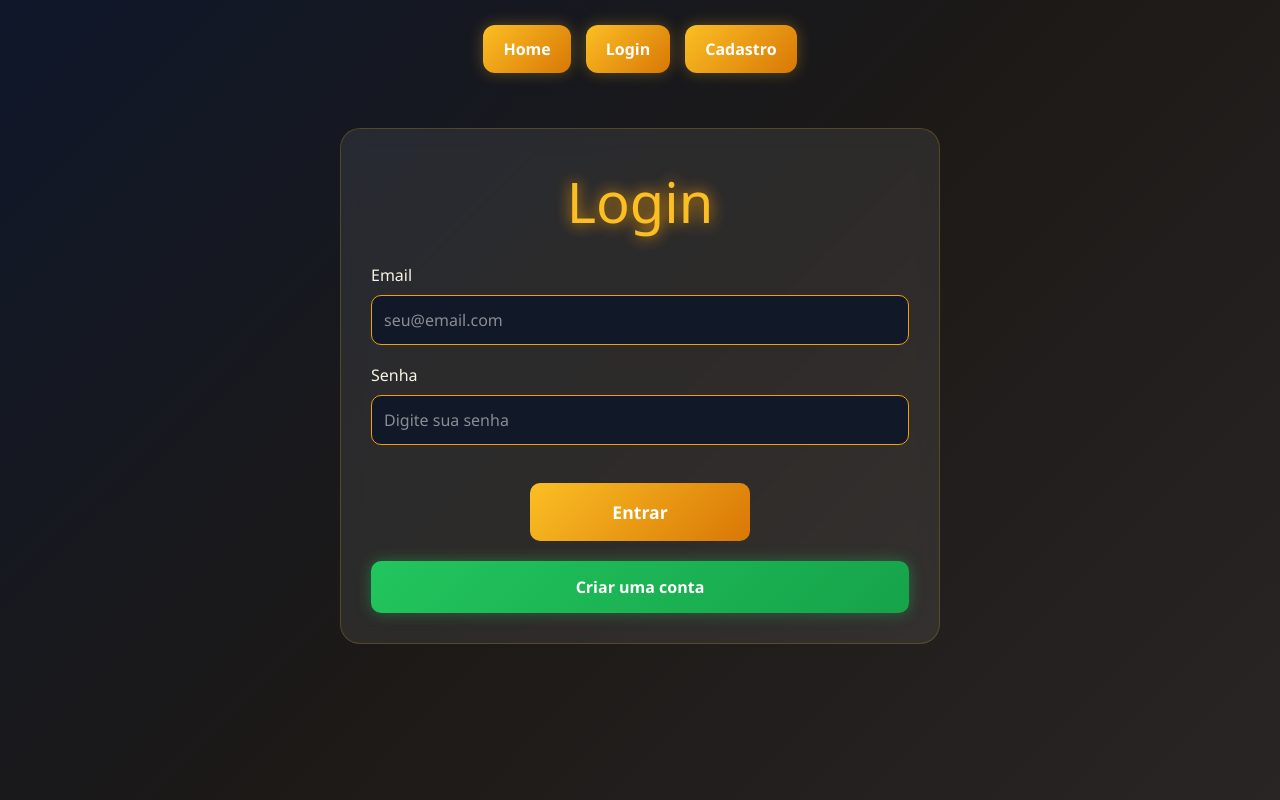
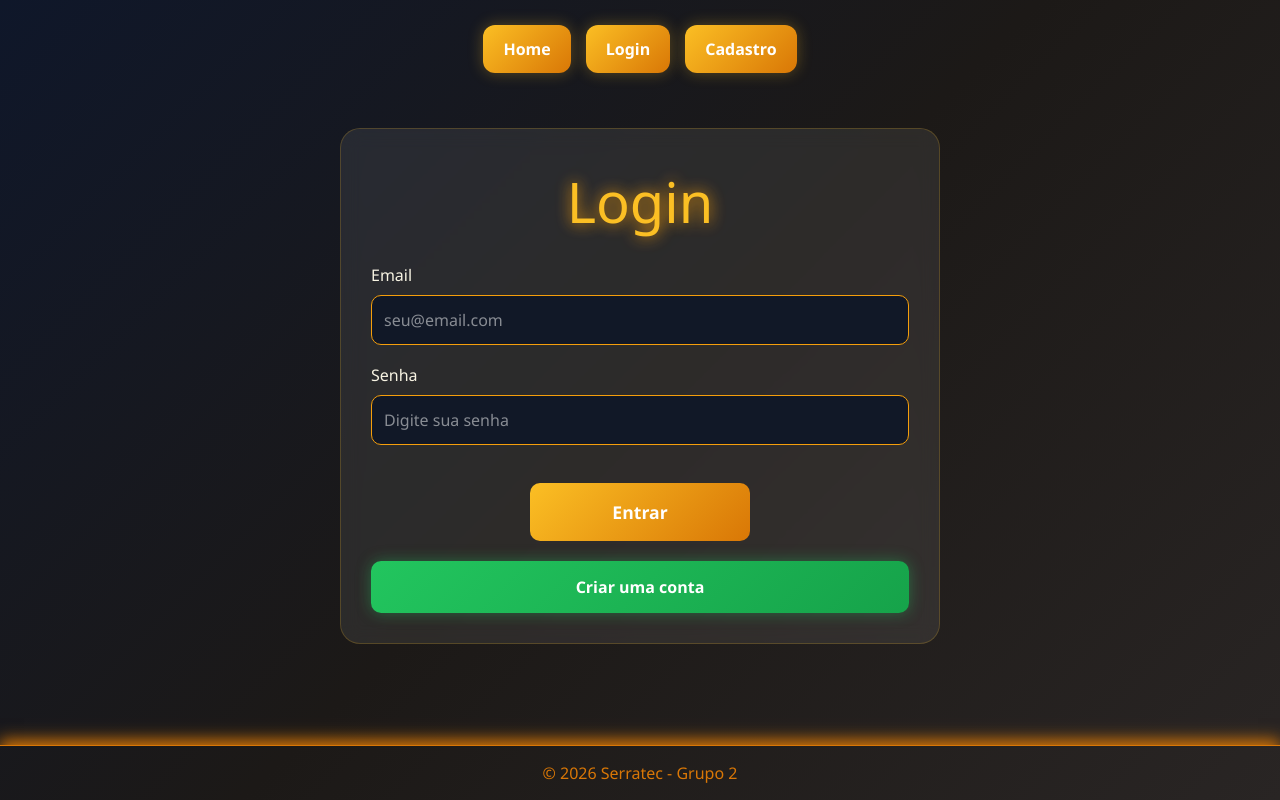
Before and after one commit to MattMC05/react-pet35-trabalho, a React (Vite) app: page /login in a window 1280 px wide. Built offline with nearby package versions, Linux system fonts and the light colour scheme.

Commit message:
Implementando rodape

```diff
--- a/src/App.jsx
+++ b/src/App.jsx
@@ -1,6 +1,7 @@
 import { Link, useNavigate } from "react-router";
 import { useAuth } from "./contexts/AuthContext";
 import AppRouter from "./router";
+import Rodape from "./components/Rodape";
 
 function App() {
   const navigate = useNavigate();
@@ -12,17 +13,8 @@ function App() {
   }
 
   return (
-    <main className="app">
-      {/*
-        No Vite, o React Router funciona do lado do cliente.
-        O BrowserRouter fica no main.jsx envolvendo o App inteiro.
-        Assim, toda a aplicacao consegue usar rotas, links e navegacao.
-      */}
+    <div className="app flex flex-col min-h-screen">
       <nav className="menu">
-        {/*
-          Link troca a rota sem recarregar a pagina, diferente de uma tag <a>.
-          Use Link quando a navegacao aparece direto na tela, como menu ou botoes de pagina.
-        */}
         <Link to="/">Home</Link>
         {estaAutenticado && (
           <>
@@ -31,25 +23,24 @@ function App() {
             <Link to="/avistamentos">Avistamentos</Link>
           </>
         )}
-        {estaAutenticado ? (<button className="menu-button" type="button" onClick={sair}>Sair</button>) : (
-            <>
+        {estaAutenticado ? (
+          <button className="menu-button" type="button" onClick={sair}>Sair</button>
+        ) : (
+          <>
             <Link to="/login">Login</Link>
             <Link to="/cadastro">Cadastro</Link>
-            </>)}
-
-        {/*
-          useNavigate permite navegar por codigo.
-          Use quando a navegacao depende de uma acao, como login concluido,
-          cadastro finalizado ou clique em um botao com alguma regra antes.
-        */}
-        {/* <button type="button" onClick={() => navigate("/aliens")}>
-          Ir para Aliens
-        </button> */}
+          </>
+        )}
       </nav>
 
-      {/* AppRouter renderiza a pagina correspondente a rota atual da URL. */}
-      <AppRouter />
-    </main>
+      {/* Conteúdo principal */}
+      <main className="flex-grow">
+        <AppRouter />
+      </main>
+
+      {/* Rodapé sempre no fim */}
+      <Rodape />
+    </div>
   );
 }
 
--- /dev/null
+++ b/src/components/Rodape.jsx
@@ -0,0 +1,15 @@
+function Rodape() {
+  return (
+    <footer style={{
+      textAlign: 'center',
+      padding: '15px',
+      color: '#d97706',
+      borderTop: '1px solid #d97706',
+      boxShadow: '0 -5px 15px #d97706'
+    }}>
+      <p>© 2026 Serratec - Grupo 2</p>
+    </footer>
+  );
+}
+
+export default Rodape;
```
